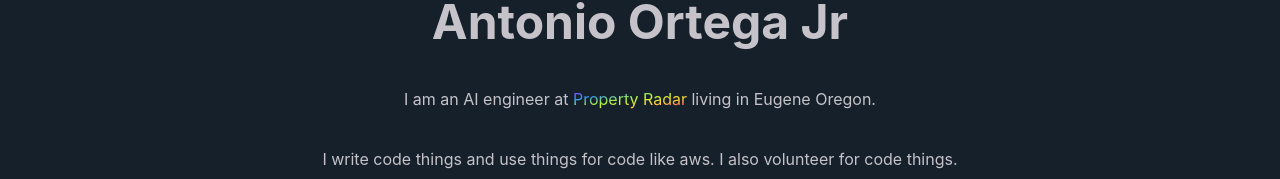
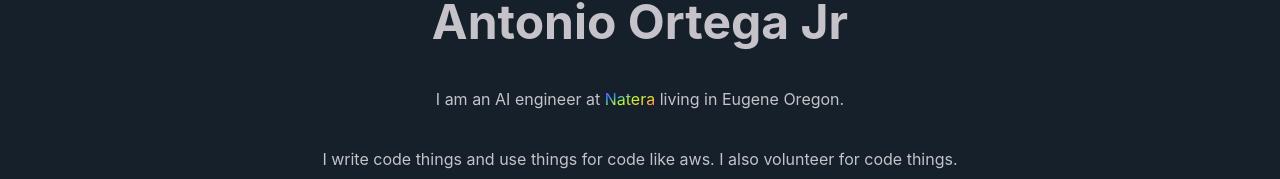
Before and after one commit to antonioortegajr/antonioortegajr, a Next.js app: page / in a window 1280 px wide. Shown: the part 268-447 px from the top of the page. Built offline with nearby package versions, Linux system fonts and the light colour scheme.

Commit message:
Update company to Natera

```diff
--- a/pages/index.js
+++ b/pages/index.js
@@ -32,7 +32,7 @@ const Home = () => (
       </div>
       <h1 className='title'>Antonio Ortega Jr</h1>
       <p className='description'>
-        I am an AI engineer at <a className="rainbow" href="https://www.propertyradar.com/">Property Radar</a> living in Eugene Oregon.
+        I am an AI engineer at <a className="rainbow" href="https://natera.com">Natera</a> living in Eugene Oregon.
       </p>
       <p className='description'>
         I write code things and use things for code like aws. I also volunteer for code things.
```
